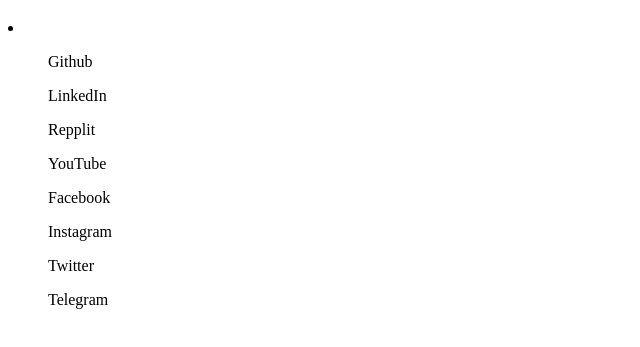
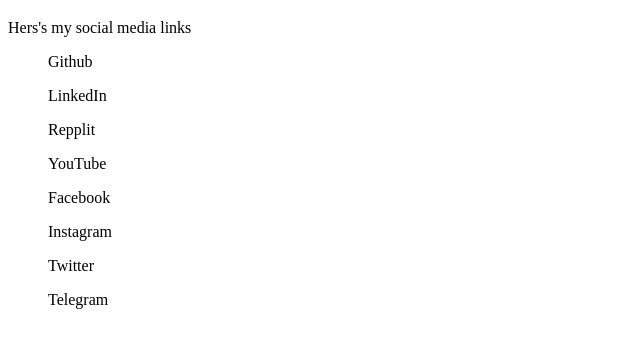
Before and after one commit to 5ukhdev/mystuff, a plain HTML site: page index.html in a window 1280 px wide. Shown: the part 61-408 px from the top of the page, without its empty margins (0-640 px from the left). Drawn offline with Linux system fonts and the light colour scheme.

Commit message:
added social media links

```diff
--- a/index.html
+++ b/index.html
@@ -7,7 +7,7 @@
 </head>
 <body>
     <h1>Namaste! It's me, Sukhdev</h1>
-    <li>
+    <p>Hers's my social media links</p>
         <ul>Github</ul>
         <ul>LinkedIn</ul>
         <ul>Repplit</ul>
@@ -16,6 +16,5 @@
         <ul>Instagram</ul>
         <ul>Twitter</ul>
         <ul>Telegram</ul>
-    </li>
 </body>
 </html>
```
